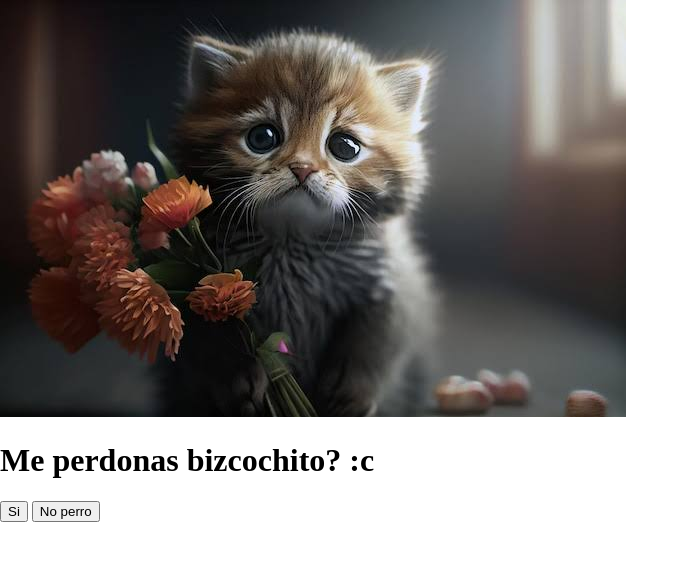
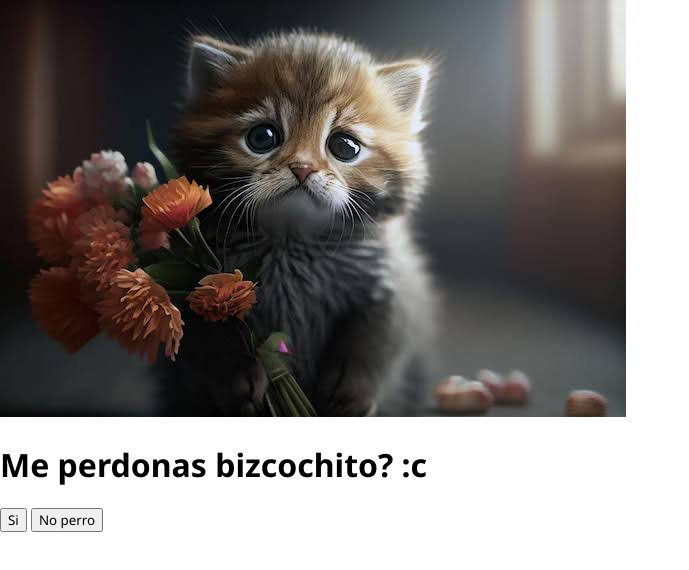
Before and after one commit to Liuxss/chelsibirthday.github.io, a plain HTML site: page pages/perdoname.html in a window 1280 px wide. Shown: the whole page, without its empty margins (0-689 px from the left). Drawn offline with Linux system fonts and the light colour scheme.

Commit message:
Update css-perdoname.css

```diff
--- a/pages/css-perdoname.css
+++ b/pages/css-perdoname.css
@@ -1,3 +1,7 @@
+@import url('https://fonts.googleapis.com/css2?family=Noto+Sans:ital,wght@0,100..900;1,100..900&family=Open+Sans&display=swap');
+* {
+    font-family: "Noto Sans", sans-serif;
+}
 body {
 margin: 0px;
 padding: 0px;
```
